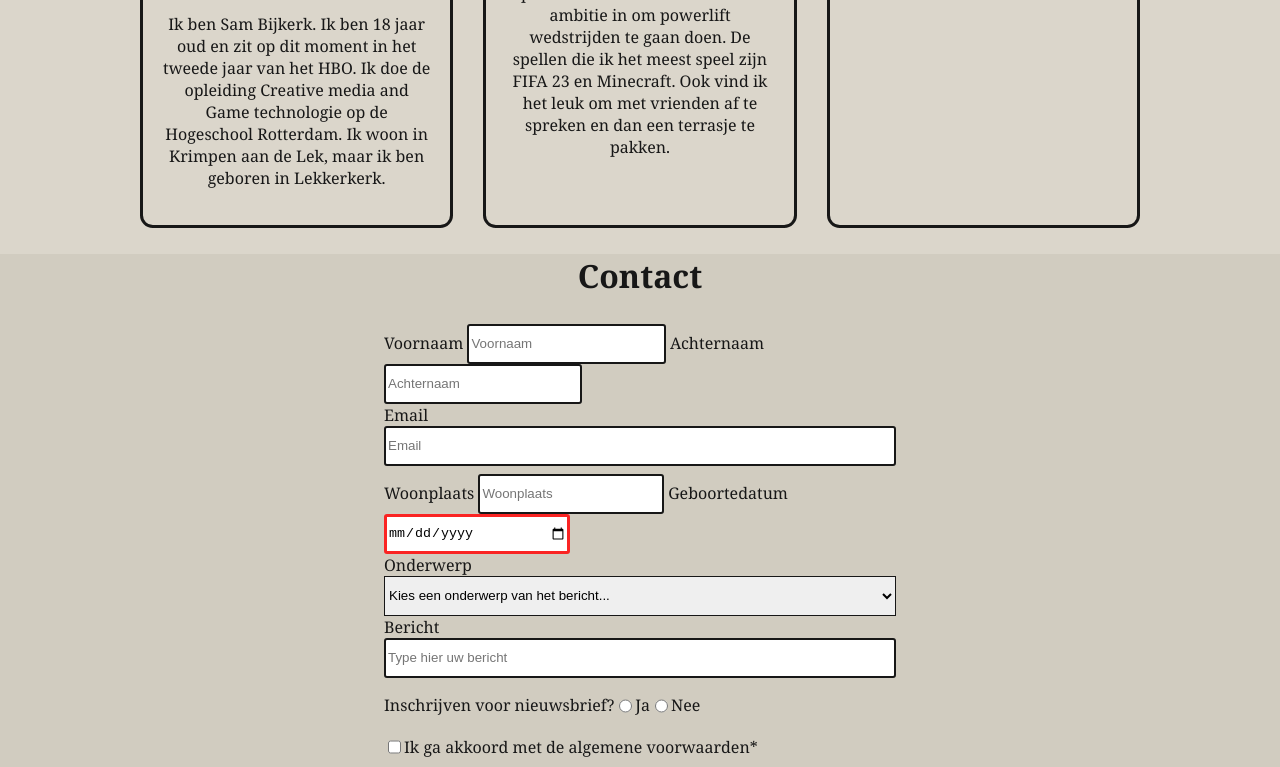
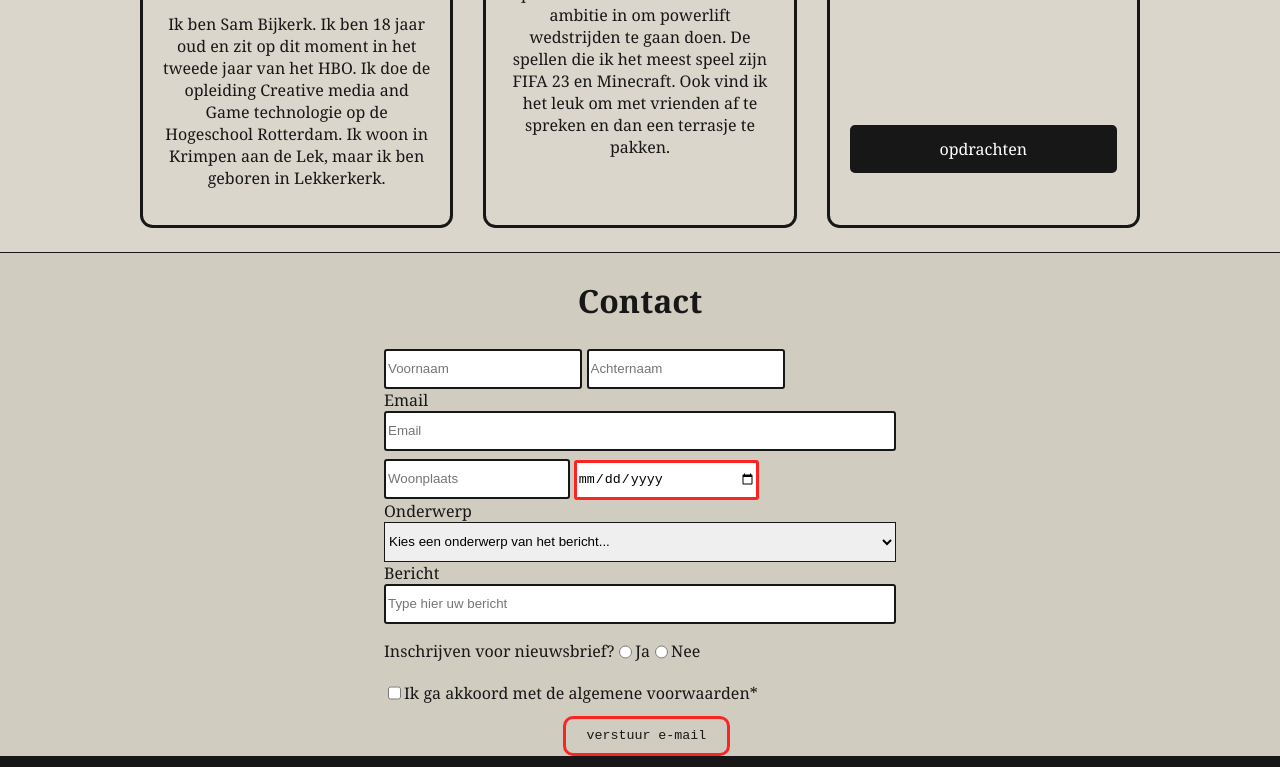
Before and after one commit to figoria/frontend, a plain HTML site: page index.html in a window 1280 px wide. Shown: the part 1411-2178 px from the top of the page. Drawn offline with Linux system fonts and the light colour scheme.

Commit message:
made better responsive

```diff
--- a/css/styles.css
+++ b/css/styles.css
@@ -57,7 +57,7 @@ h2{
 
 button{
     height: 5vh;
-    width: 5vw;
+    min-width: 10vw;
     background-color: #171717;
     color:aliceblue;
     border-radius: 10px;
@@ -122,7 +122,8 @@ a.button-default {
     border-radius: 5px;
     border: 3px solid #171717;
     background-color: #171717;
-    position:relative;
+    position:static;
+    margin-top: 40vh;
 }
 
 a.button-default:hover {
@@ -133,8 +134,10 @@ a.button-default:hover {
 .contact {
     background-color: #d1ccc0;
     width: 100vw;
-    min-height: 55vh;
+    min-height: 60vh;
     text-align: left;
+    border-top: 1px solid #171717;
+    margin-top: 3vh;
 }
 
 form{
@@ -191,7 +194,7 @@ select{
 
 
 .buttonform{
-    width: 10vw;
+    min-width: 13vw;
     color: #171717;
     background-color:#d1ccc0 ;
     margin-left:14vw;
@@ -220,6 +223,7 @@ footer{
     min-height: 30vh;
     width: 100vw;
     gap: 20vw;
+    font-family: sans-serif;
 }
 
 footer img{
--- a/index.html
+++ b/index.html
@@ -81,10 +81,8 @@
                 <form action="./subpaginas/pagina2.html" target="_blank" id="contact">
                     <h2 class="black-h2">Contact</h2>
                     <div class="formfield">
-                        <label for="first-name">Voornaam</label>
                         <input type="text" class="name" id="first-name" name="name" placeholder="Voornaam" required>
 
-                        <label for="last-name">Achternaam</label>
                         <input type="text" class="name" id="last-name" name="lastname" placeholder="Achternaam" required>
                     </div>
                     <div class="fieldform">
@@ -92,10 +90,8 @@
                         <input type="email" class="email" id="e-mail" name="email" placeholder="Email" required>
                     </div>
                     <div class="formfield">
-                        <label for="city">Woonplaats</label>
                         <input type="text" class="third-row" id="city" name="city" placeholder="Woonplaats" required>
 
-                        <label for="date">Geboortedatum</label>
                         <input type="date" id="date" name="birthday" class="third-row" required>
                     </div>
                     <div class="fieldform">
```
